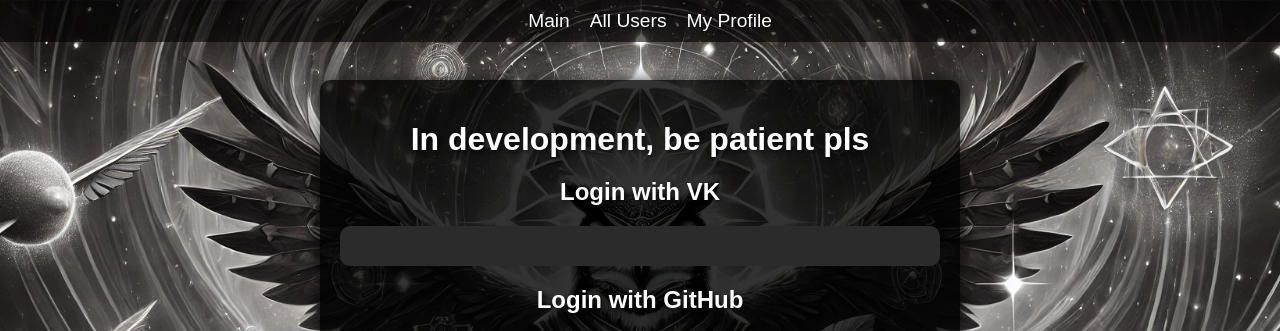
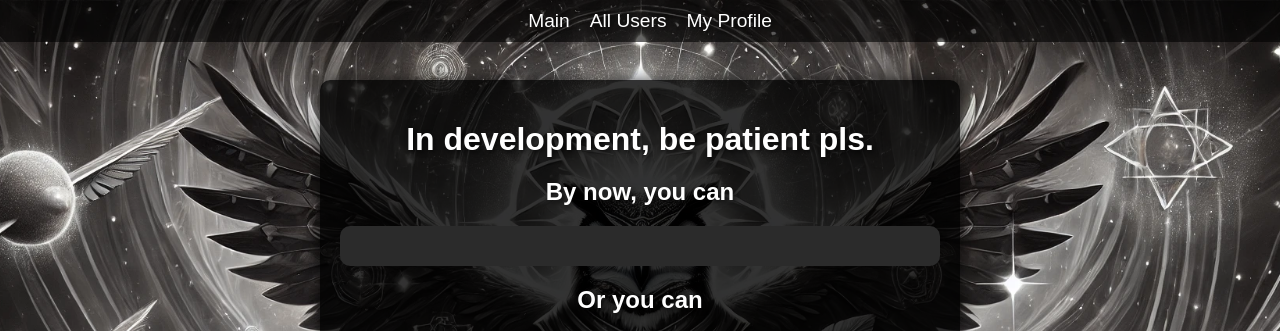
Before and after one commit to ra-coder/iktomi, a plain HTML site: page front/html/index.html in a window 1280 px wide. Shown: the top 331 px of the page. Drawn offline with Linux system fonts and the light colour scheme.

Commit message:
Add some fixes in js

```diff
--- a/front/html/index.html
+++ b/front/html/index.html
@@ -104,8 +104,8 @@
         </nav>
     </header>
     <main>
-    <h1>In development, be patient pls</h1>
-    <h2>Login with VK</h2>
+    <h1>In development, be patient pls.</h1>
+    <h2>By now, you can</h2>
     <div style="background-color: #2b2b2b; padding: 20px; border-radius: 10px;">
       <script src="https://unpkg.com/@vkid/sdk@<3.0.0/dist-sdk/umd/index.js"></script>
       <script type="text/javascript">
@@ -171,7 +171,7 @@
       }
       </script>
     </div>
-    <h2>Login with GitHub</h2>
+    <h2>Or you can</h2>
      <div style="background-color: #2b2b2b; padding: 20px; border-radius: 10px;">
       <div class="container">
         <button id="login-btn">
@@ -179,7 +179,6 @@
           Login with GitHub
         </button>
       </div>
-    <pre id="user-info"></pre>
 
   <script>
     const CLIENT_ID = 'Ov23lin4GfC1NKNE4u6p';  // Replace with your GitHub Client ID
```
Also changed, not shown: front/html/github-login.html (+3 -0 lines).
